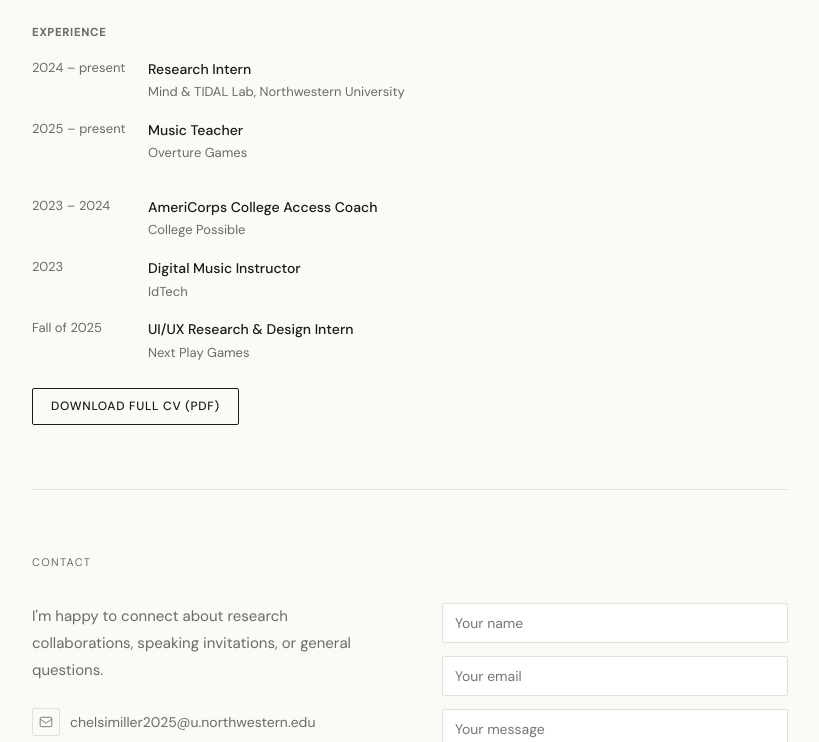
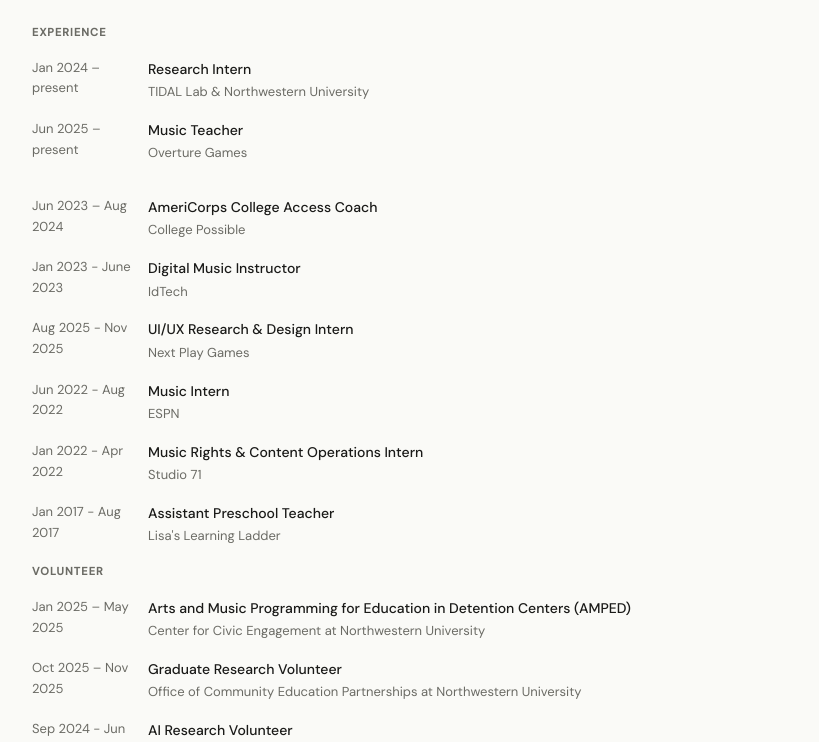
Before and after one commit to chelsimiller/chelsimiller.github.io, a plain HTML site: page index.html in a window 1280 px wide. Shown: the part 2435-3177 px from the top of the page, without its empty margins (230-1049 px from the left). Drawn offline with nearby package versions, Linux system fonts and the light colour scheme.

Commit message:
Update index.html

```diff
--- a/index.html
+++ b/index.html
@@ -322,14 +322,14 @@
     <div class="cv-section">
       <h3>Experience</h3>
       <div class="cv-item">
-        <span class="cv-year">2024 – present</span>
+        <span class="cv-year">Jan 2024 – present</span>
         <div>
           <p class="cv-title">Research Intern</p>
-          <p class="cv-subtitle">Mind &amp; TIDAL Lab, Northwestern University</p>
+          <p class="cv-subtitle">TIDAL Lab &amp; Northwestern University</p>
         </div>
       </div>
       <div class="cv-item">
-        <span class="cv-year">2025 – present</span>
+        <span class="cv-year">Jun 2025 – present</span>
         <div>
           <p class="cv-title">Music Teacher</p>
           <p class="cv-subtitle">Overture Games</p>
@@ -337,7 +337,7 @@
       </div>
     </div>
     <div class="cv-item">
-        <span class="cv-year">2023 – 2024</span>
+        <span class="cv-year">Jun 2023 – Aug 2024</span>
         <div>
           <p class="cv-title">AmeriCorps College Access Coach</p>
           <p class="cv-subtitle">College Possible</p>
@@ -345,7 +345,7 @@
       </div>
     </div>
     <div class="cv-item">
-        <span class="cv-year">2023</span>
+        <span class="cv-year">Jan 2023 - June 2023</span>
         <div>
           <p class="cv-title">Digital Music Instructor</p>
           <p class="cv-subtitle">IdTech</p>
@@ -353,13 +353,63 @@
       </div>
     </div>
    <div class="cv-item">
-        <span class="cv-year">Fall of 2025</span>
+        <span class="cv-year">Aug 2025 - Nov 2025</span>
         <div>
           <p class="cv-title">UI/UX Research & Design Intern</p>
           <p class="cv-subtitle">Next Play Games</p>
         </div>
       </div>
     </div>
+      <div class="cv-item">
+        <span class="cv-year">Jun 2022 - Aug 2022</span>
+        <div>
+          <p class="cv-title">Music Intern</p>
+          <p class="cv-subtitle">ESPN</p>
+        </div>
+      </div>
+    </div>
+   <div class="cv-item">
+        <span class="cv-year">Jan 2022 - Apr 2022</span>
+        <div>
+          <p class="cv-title">Music Rights & Content Operations Intern</p>
+          <p class="cv-subtitle">Studio 71</p>
+        </div>
+      </div>
+    </div>
+   <div class="cv-item">
+        <span class="cv-year">Jan 2017 - Aug 2017</span>
+        <div>
+          <p class="cv-title">Assistant Preschool Teacher</p>
+          <p class="cv-subtitle">Lisa's Learning Ladder</p>
+        </div>
+      </div>
+    </div>
+
+   <div class="cv-section">
+      <h3>Volunteer</h3>
+      <div class="cv-item">
+        <span class="cv-year">Jan 2025 – May 2025</span>
+        <div>
+          <p class="cv-title">Arts and Music Programming for Education in Detention Centers (AMPED)</p>
+          <p class="cv-subtitle">Center for Civic Engagement at Northwestern University</p>
+        </div>
+      </div>
+
+      <div class="cv-item">
+        <span class="cv-year">Oct 2025 – Nov 2025</span>
+        <div>
+          <p class="cv-title">Graduate Research Volunteer</p>
+          <p class="cv-subtitle">Office of Community Education Partnerships at Northwestern University</p>
+        </div>
+      </div>
+
+    <div class="cv-item">
+        <span class="cv-year">Sep 2024 - Jun 2025</span>
+        <div>
+          <p class="cv-title">AI Research Volunteer</p>
+          <p class="cv-subtitle">AnitaB.org</p>
+        </div>
+      </div>
 
     <div class="cv-download">
       <!-- Link to your CV PDF — upload it to your repo as cv.pdf -->
```
